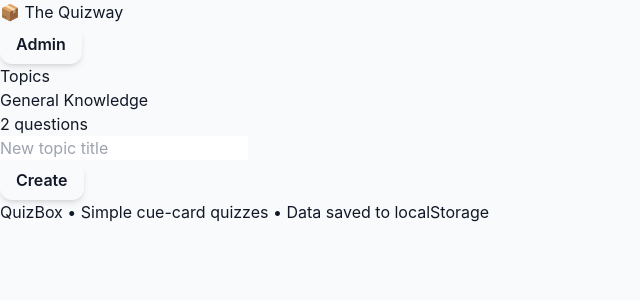
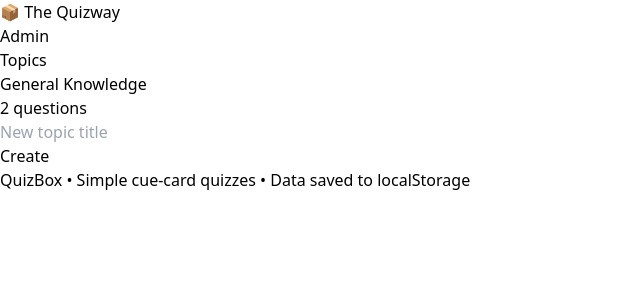
Before and after one commit to nerdrama-ai/The_Quizway_V1, a React (Vite) app: page / in a window 1280 px wide. Shown: the top 300 px of the page, without its empty margins (0-640 px from the left). Built offline with nearby package versions, Linux system fonts and the light colour scheme; the HTML template or start-up script is replaced by a standard one.

Commit message:
Update index.css

```diff
--- a/src/index.css
+++ b/src/index.css
@@ -2,98 +2,9 @@
 @tailwind components;
 @tailwind utilities;
 
-/* Font setup */
-@layer base {
-  html {
-    font-family: 'Inter', system-ui, -apple-system, BlinkMacSystemFont,
-      'Segoe UI', Roboto, 'Helvetica Neue', Arial, 'Noto Sans', sans-serif;
-    scroll-behavior: smooth;
-    background-color: #f9fafb; /* Tailwind gray-50 */
-    color: #111827; /* Tailwind gray-900 */
-  }
 
-  body {
-    margin: 0;
-    padding: 0;
-  }
-}
+html,body,#root{height:100%}
 
-/* Reusable components */
-@layer components {
-  .btn {
-    @apply px-4 py-2 rounded-xl font-semibold shadow-md transition-all;
-  }
 
-  .btn-primary {
-    @apply btn bg-blue-600 text-white hover:bg-blue-700;
-  }
-
-  .btn-secondary {
-    @apply btn bg-gray-200 text-gray-800 hover:bg-gray-300;
-  }
-
-  .card {
-    @apply bg-white rounded-2xl shadow-lg p-6 transition-transform;
-  }
-
-  .card-hover {
-    @apply hover:scale-105 hover:shadow-xl;
-  }
-}
-
-/* Animations for quiz cards */
-@keyframes riseFromBox {
-  0% {
-    transform: translateY(50px) scale(0.95);
-    opacity: 0;
-  }
-  100% {
-    transform: translateY(0) scale(1);
-    opacity: 1;
-  }
-}
-
-@keyframes dropBack {
-  0% {
-    transform: translateY(0) scale(1);
-    opacity: 1;
-  }
-  100% {
-    transform: translateY(50px) scale(0.95);
-    opacity: 0;
-  }
-}
-
-.card-enter {
-  animation: riseFromBox 0.5s ease-out forwards;
-}
-
-.card-exit {
-  animation: dropBack 0.4s ease-in forwards;
-}
-
-/* Answer states */
-.answer-option {
-  @apply w-full text-left px-4 py-3 rounded-xl border transition-all cursor-pointer;
-}
-
-.answer-option:hover {
-  @apply bg-gray-100;
-}
-
-.answer-correct {
-  @apply bg-green-100 border-green-400 text-green-800;
-}
-
-.answer-wrong {
-  @apply bg-red-100 border-red-400 text-red-800;
-}
-
-/* Admin panel tweaks */
-.admin-input {
-  @apply w-full border rounded-lg px-3 py-2 mb-3 focus:ring-2 focus:ring-blue-400 outline-none;
-}
-
-.admin-section {
-  @apply bg-gray-100 rounded-xl p-4 mb-6;
-}
+/* small helper */
+.card-fall { animation: fall 900ms ease-in forwards; }
```
